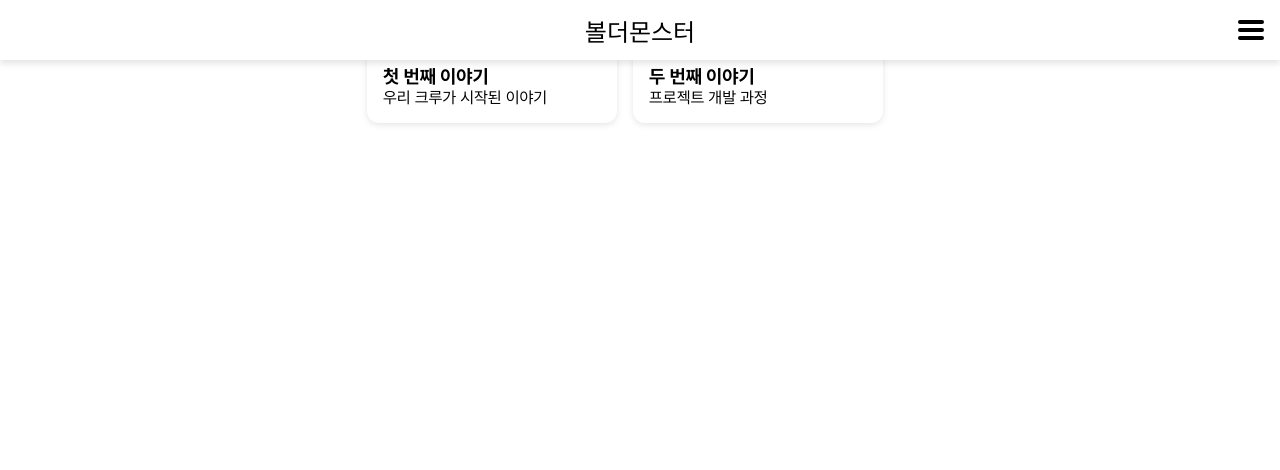
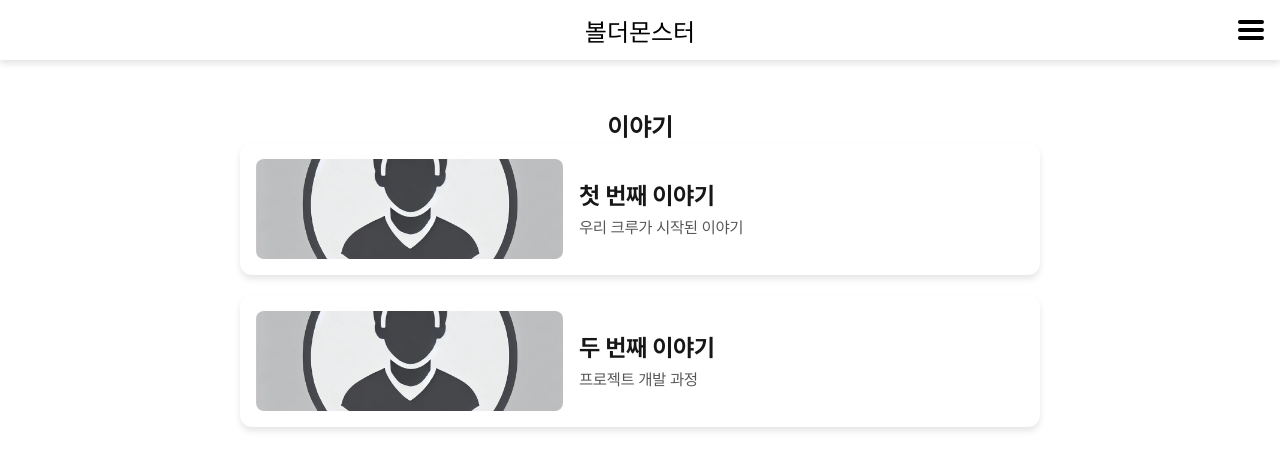
Before and after one commit to yourbran/bmonz-crew, a Next.js app: page /story in a window 1280 px wide. Shown: the top 470 px of the page. Built offline with nearby package versions, Linux system fonts and the light colour scheme; a web font is replaced by a local one.

Commit message:
개발발

```diff
--- a/src/app/globals.css
+++ b/src/app/globals.css
@@ -13,18 +13,18 @@
   }
 }
 
-html,
-body {
-  max-width: 100vw;
-  overflow-x: hidden;
-  scrollbar-gutter: stable;
-  min-height: 100vh;
+html {
+  overflow-y: auto; /* 내용이 많을 때만 세로 스크롤 */
+  scrollbar-gutter: stable; /* 스크롤바 공간을 항상 유지하여 이동 방지 */
 }
 
-
-html {
-  overflow: scroll; /* 스크롤바 항상 유지 */
-  scrollbar-gutter: stable; /* 레이아웃 변화 방지 */
+html, body {
+  max-width: 100vw;
+  width: 100vw;
+  overflow-x: hidden;
+  min-height: 100vh;
+  margin: 0;
+  padding: 0;
 }
 
 body {
--- a/src/app/story/page.tsx
+++ b/src/app/story/page.tsx
@@ -1,21 +1,33 @@
 "use client";
 
-import Link from "next/link";
-import stories from "@/data/stories.json"; // ✅ JSON 직접 import
 import styles from "@/styles/Story.module.css";
+import Image from "next/image";
+import stories from "@/data/stories.json";
 
 export default function Story() {
   return (
-    <div className={styles.container}>
-      <h2>이야기</h2>
+    <main className={styles.pageContainer}>
+      <h2 className={styles.title}>이야기</h2>
       <div className={styles.storyList}>
         {stories.map((story) => (
-          <Link key={story.id} href={`/story/${story.id}`} className={styles.card}>
-            <h3>{story.title}</h3>
-            <p>{story.description}</p>
-          </Link>
+          <div key={story.id} className={styles.storyCard}>
+            <div className={styles.storyImageWrapper}>
+              <Image
+                src={story.image}
+                alt={story.title}
+                width={320}  // 가로 40%에 맞는 적절한 크기
+                height={180} // 비율 유지
+                className={styles.storyImage}
+                priority
+              />
+            </div>
+            <div className={styles.storyContent}>
+              <h2>{story.title}</h2>
+              <p>{story.description}</p>
+            </div>
+          </div>
         ))}
       </div>
-    </div>
+    </main>
   );
 }
--- a/src/data/stories.json
+++ b/src/data/stories.json
@@ -2,11 +2,13 @@
     {
       "id": 1,
       "title": "첫 번째 이야기",
+      "image": "/default-avatar.png",
       "description": "우리 크루가 시작된 이야기"
     },
     {
       "id": 2,
       "title": "두 번째 이야기",
+      "image": "/default-avatar.png",
       "description": "프로젝트 개발 과정"
     }
   ]
--- a/src/styles/Header.module.css
+++ b/src/styles/Header.module.css
@@ -1,18 +1,18 @@
 .header {
   width: 100%;
-  height: 60px; /* min-height 대신 height 사용 */
+  height: 60px; /* 헤더 높이를 정확하게 지정 */
   display: flex;
   justify-content: space-between;
   align-items: center;
   padding: 8px 16px;
   background-color: rgb(255, 255, 255);
   box-shadow: 0 4px 6px rgba(0, 0, 0, 0.1);
-
   position: fixed;
   top: 0;
   left: 0;
   z-index: 1000;
 }
+
 
 
 .logoText {
@@ -22,7 +22,6 @@
   text-decoration: none;
   color: black;
   cursor: pointer;
-
   position: absolute;  /* 중앙 정렬을 위해 absolute 사용 */
   left: 50%;
   transform: translateX(-50%); /* 정확한 중앙 정렬 */
--- a/src/styles/Home.module.css
+++ b/src/styles/Home.module.css
@@ -4,10 +4,12 @@
   justify-content: center;
   align-items: center;
   height: calc(100vh - var(--header-height)); /* 헤더 높이 + 기존 패딩 제거 */
+  padding-top: 60px; /* 헤더 높이만큼 상단 여백 추가 */
 }
 
 .hashTags {
     margin-top: 20px;
+    font-family: "yg-jalnan", sans-serif;
   }
 
 .hashTags span {
--- a/src/styles/Page.module.css
+++ b/src/styles/Page.module.css
@@ -5,9 +5,8 @@
   text-align: center;
 
   height: calc(100vh - var(--header-height)); /* 전체 높이에서 헤더 제외 */
-  padding-top: var(--header-height); /* Header만큼 공간 확보 */
+  margin-top: 60px; /* 헤더 높이만큼 상단 여백 추가 */
   padding: 6vh 5vw; /* 내부 패딩 */
-  box-sizing: border-box;
   overflow: auto; /* 내용이 많을 때만 스크롤 */
 }
 
--- a/src/styles/Story.module.css
+++ b/src/styles/Story.module.css
@@ -1,30 +1,68 @@
-.container {
-    padding: 20px;
+.pageContainer {
+  display: flex;
+  flex-direction: column;
+  align-items: center;
   text-align: center;
+
+  height: calc(100vh - var(--header-height)); /* 전체 높이에서 헤더 제외 */
+  margin-top: 60px; /* 헤더 높이만큼 상단 여백 추가 */
+  padding: 6vh 5vw; /* 내부 패딩 */
+  overflow: auto; /* 내용이 많을 때만 스크롤 */
+}
+
+.title {
+  font-family: "yg-jalnan", sans-serif;
 }
 
 .storyList {
   display: flex;
-    flex-wrap: wrap;
-    gap: 16px;
-    justify-content: center;
+  flex-direction: column;
+  gap: 20px; /* 카드 간 간격 */
+  width: 100%;
+  max-width: 800px; /* 카드 리스트 최대 너비 */
 }
 
-  .card {
-    width: 250px;
+.storyCard {
+  display: flex;
+  flex-direction: row; /* 가로 정렬 */
+  align-items: center;
+  background: white;
+  border-radius: 12px;
+  box-shadow: 0 4px 6px rgba(0, 0, 0, 0.1);
   padding: 16px;
-    background: white;
-    box-shadow: 0 2px 6px rgba(0, 0, 0, 0.1);
-    border-radius: 12px;
-    text-decoration: none;
-    color: black;
+  width: 100%;
+  max-width: 800px; /* 가로로 긴 카드 */
+  min-height: 120px; /* 기존보다 더 낮은 높이 */
+}
+
+.storyImageWrapper {
+  width: 40%;
+  height: auto;
+  display: flex;
+  justify-content: center;
+  align-items: center;
+}
+
+.storyImage {
+  width: 100%;
+  height: 100px;
+  border-radius: 8px;
+  object-fit: cover;
+}
+
+.storyContent {
+  flex: 1;
+  padding-left: 16px;
   text-align: left;
 }
 
-  .card h3 {
+.storyContent h2 {
   margin: 0;
+  font-size: 1.5rem;
 }
 
-  .card:hover {
-    background-color: #f9f9f9;
+.storyContent p {
+  margin-top: 8px;
+  font-size: 1rem;
+  color: #555;
 }
```
Lines whose indentation alone changed are shown as unchanged.
